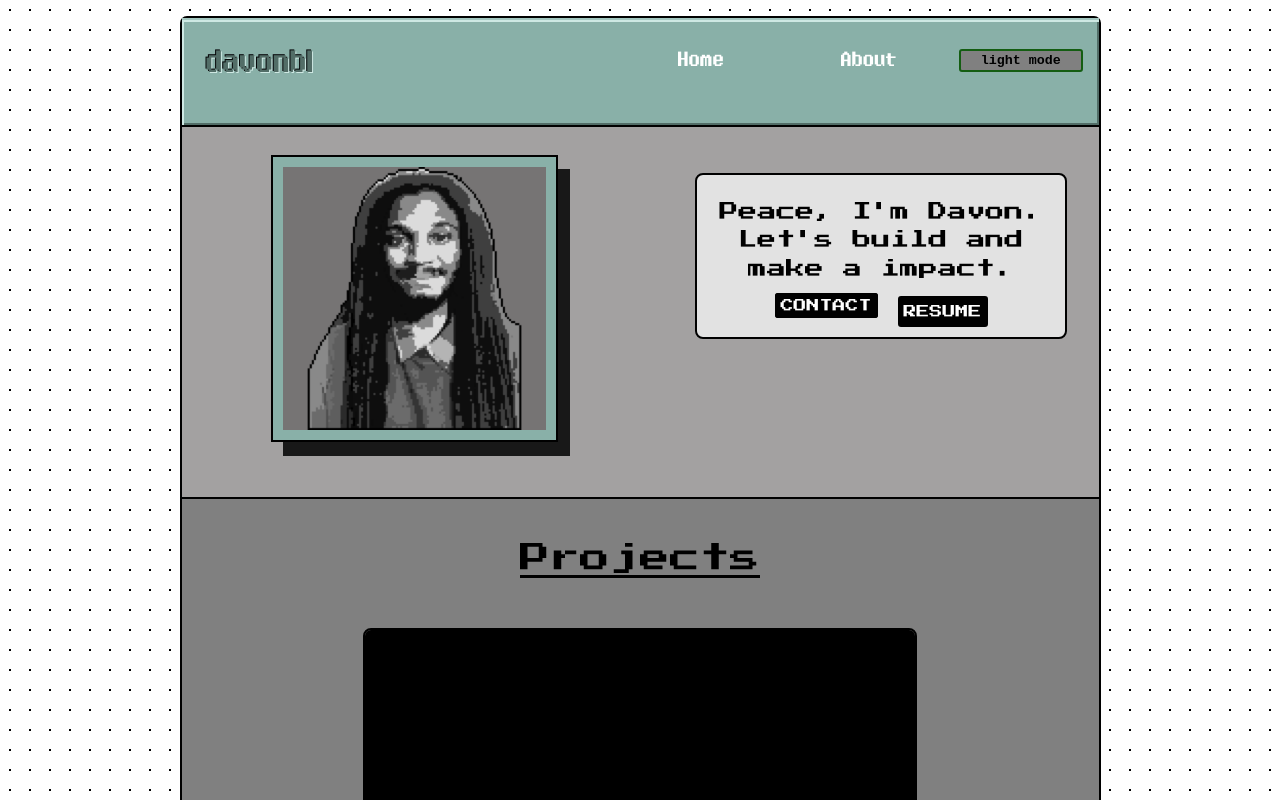
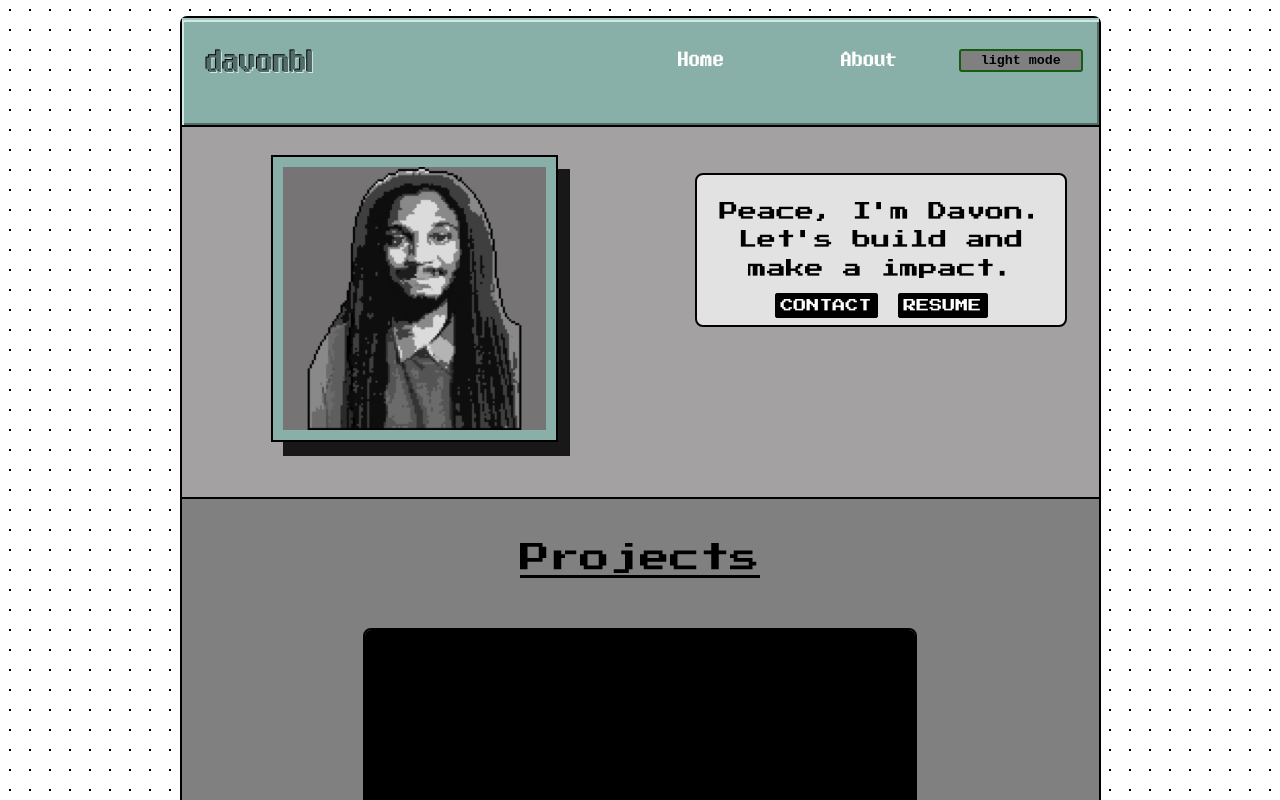
Before and after one commit to davonbl/davonbl-portfolio-v2, a React (Vite) app: page / in a window 1280 px wide. Shown: the top 800 px of the page. Built offline with nearby package versions, Linux system fonts and the light colour scheme.

Commit message:
changed the styling of the footer

```diff
--- a/src/App.css
+++ b/src/App.css
@@ -26,7 +26,7 @@ body{
   cursor: url('../src/assets/icons/default_cursor.png'),auto;
 }
 
-ul:hover, a:hover, .visual-btn--tablet{
+ul:hover, a:hover, .visual-btn--tablet, .visual-btn--mobile, .nav-bar.open, .hamburger-btn-mobile, .hamburger-logo{
   cursor: url('../src/assets/icons/cursor_hover.png'), auto;
 }
 
--- a/src/assets/styles/Footer.css
+++ b/src/assets/styles/Footer.css
@@ -11,5 +11,7 @@
     box-shadow: rgb(206, 232, 227) 1px 1px 0px 1px inset, rgb(82, 109, 103) -1px -1px 0px 1px inset;
     box-sizing: border-box;
     margin-top:0px;
+    -webkit-text-stroke-width: 1px;
+    -webkit-text-stroke-color: #00000047;
 
 }
--- a/src/assets/styles/Skills.css
+++ b/src/assets/styles/Skills.css
@@ -35,7 +35,8 @@
     text-align: center;
     color: black;
     font-family: monospace;
-    font-size: 23px;
+    /* font-size: 23px; */
+    font-size: 15px;
     font-weight: 600;
 }
 
@@ -55,3 +56,30 @@
         transform: translateY(0);
     }
 }
+
+/****************
+
+  BreakPoints
+
+****************/
+
+/* 640 pixels for tablet  */
+
+/* 40rem */
+@media screen and (min-width: 690px ){
+    .skills-section-title{
+
+        font-size: 23px;
+
+    }
+  }
+
+  /* 1280 pixels/ 80rem for desktop  */
+  @media screen and (min-width: 80rem){
+
+  }
+
+  /* Big display */
+  @media screen and (min-width: 160rem ) {
+
+  }
--- a/src/components/Home.jsx
+++ b/src/components/Home.jsx
@@ -1,5 +1,8 @@
 import {useRef, useState, useEffect} from 'react'
 import { HashLink as SubLink } from "react-router-hash-link"
+import { Link } from "react-router-dom";
+
+import Resume from '../assets/resume/Davon_Blanks_Resume.pdf'
 
 import '../assets/styles/Home.css'
 import davonImg from '../assets/styles/images/dmb-larger.png'
@@ -57,7 +60,14 @@ const Home = () => {
                             <span className='home__section--link--contact'>CONTACT</span>
                         </SubLink>
                         {/* <span className='home__section--link--contact'>CONTACT</span> */}
+                        {/* <span className='home__section--link--resume'>RESUME</span> */}
+                        <Link
+                        download={Resume}
+                        // to = {githubLink}
+                        target="_blank">
                         <span className='home__section--link--resume'>RESUME</span>
+                        </Link>
+
                     </div>
                     {/* <span className='.home__section--link-contact'>COMING SOON</span>
                     <span className='.home__section--link--resume'>COMING SOON</span> */}
```
Also changed, not shown: 1 other file (tests, documents, lock files or other folders).
